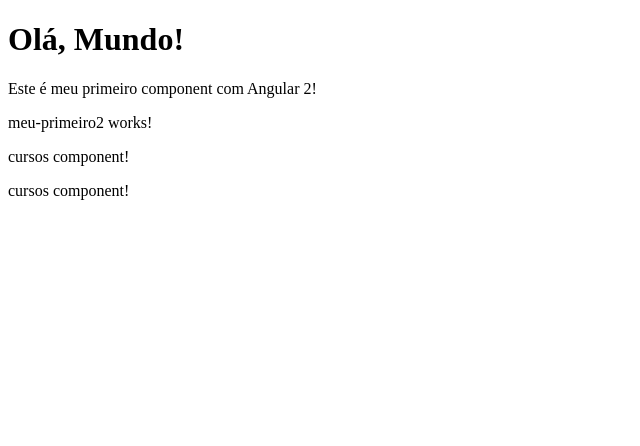
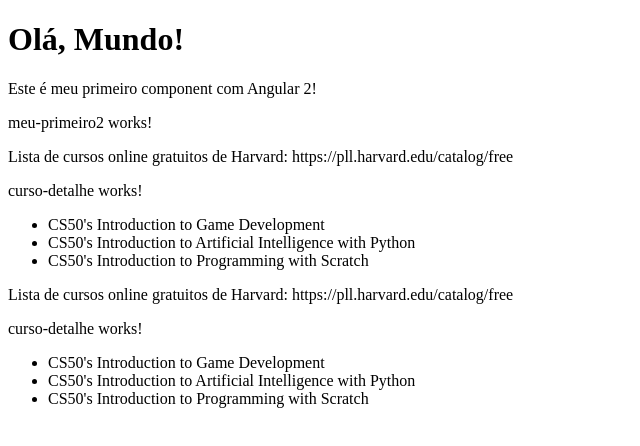
Before and after one commit to renatanesio/angular2, an Angular app: page / in a window 1280 px wide. Shown: the top 446 px of the page, without its empty margins (0-640 px from the left). Built offline with nearby package versions, Linux system fonts and the light colour scheme.

Commit message:
Example of *ngFor directive

```diff
--- a/src/app/cursos/cursos.component.html
+++ b/src/app/cursos/cursos.component.html
@@ -1 +1,11 @@
-<p>cursos component!</p>
+<p>
+    Lista de cursos online gratuitos de Harvard: {{nomePortal}}
+</p>
+
+<app-curso-detalhe></app-curso-detalhe>
+
+<ul>
+    <li *ngFor="let curso of cursos">
+        {{curso}}
+    </li>
+</ul>
--- a/src/app/cursos/cursos.component.ts
+++ b/src/app/cursos/cursos.component.ts
@@ -5,11 +5,20 @@ import { Component, OnInit } from '@angular/core';
   templateUrl: './cursos.component.html',
   styleUrls: ['./cursos.component.scss']
 })
+
 export class CursosComponent implements OnInit {
 
-  constructor() { }
+  nomePortal: string | undefined;
+  cursos: string[] = [
+    'CS50\'s Introduction to Game Development',
+    'CS50\'s Introduction to Artificial Intelligence with Python',
+    'CS50\'s Introduction to Programming with Scratch'
+  ]
+
+  constructor() {
+    this.nomePortal = 'https://pll.harvard.edu/catalog/free'
+  }
 
   ngOnInit(): void {
   }
-
 }
```
